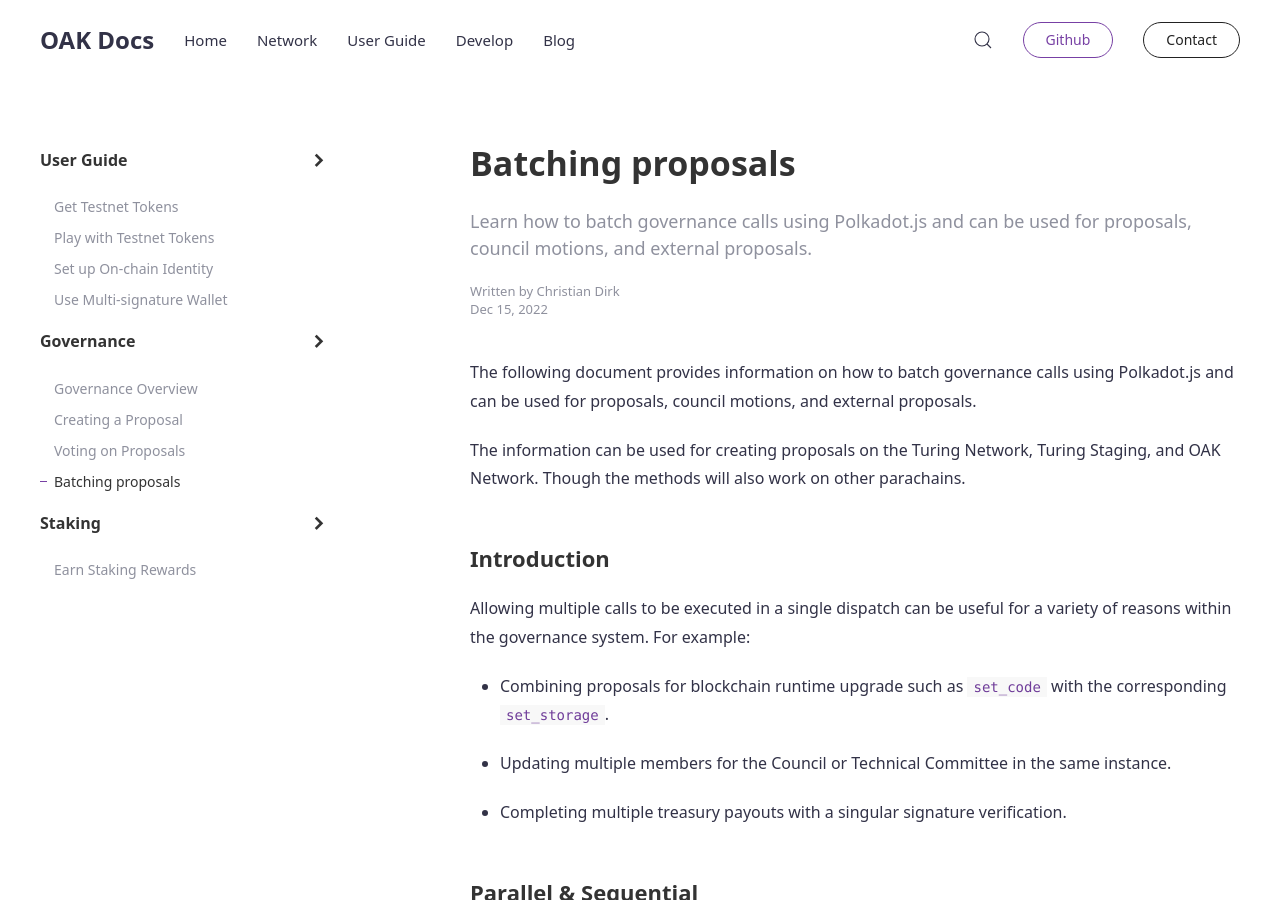
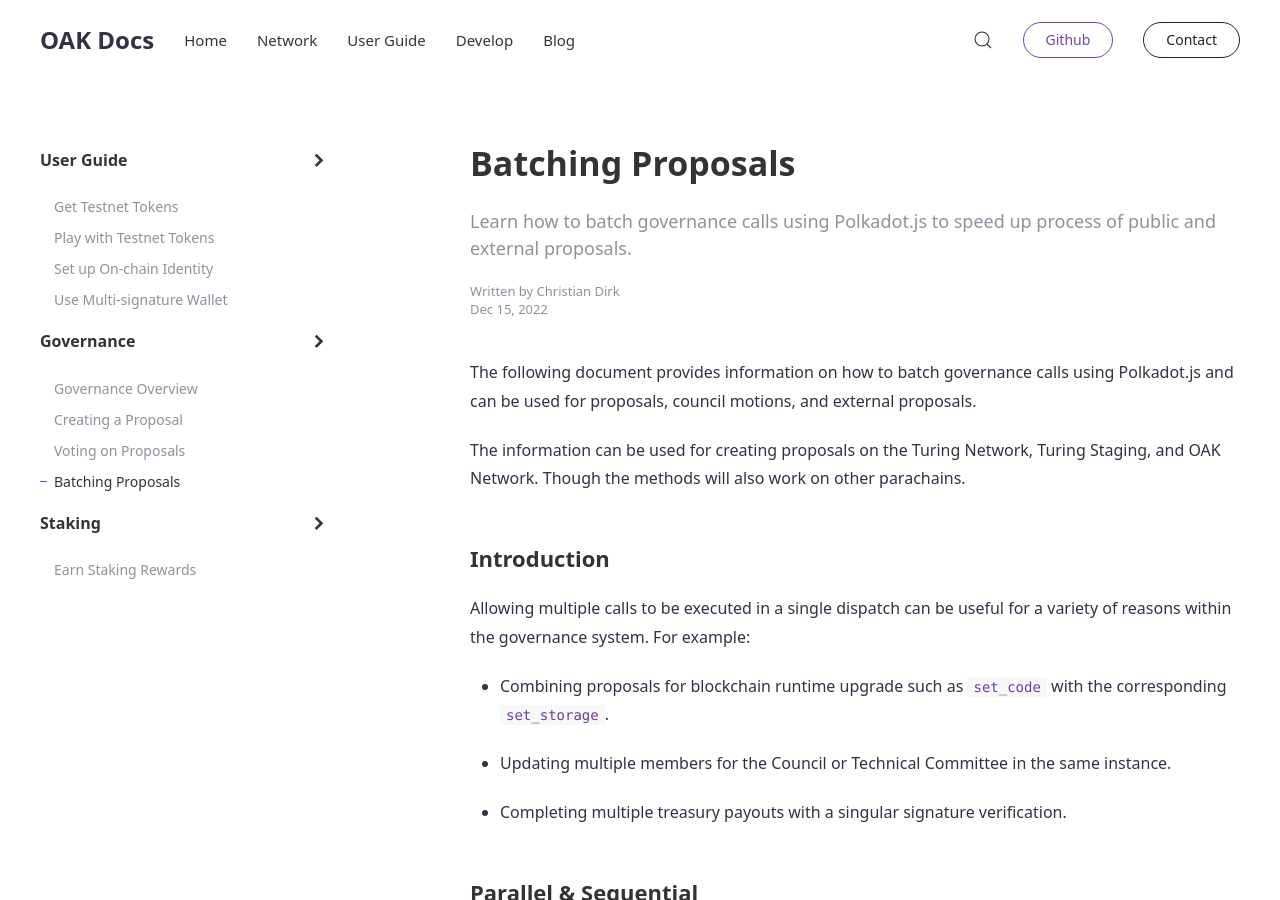
Before and after one commit to AvaProtocol/OAK-docs, a Jekyll site: the page built from _docs/governance-batching-proposals.md, in a window 1280 px wide and 900 px high. Built offline with Jekyll 4.4.1, drawn with Linux system fonts in a browser that asks for light colours.

Commit message:
Update title caps for Batching Protocols page

```diff
--- a/_docs/governance-batching-proposals.md
+++ b/_docs/governance-batching-proposals.md
@@ -1,6 +1,6 @@
 ---
-title: Batching proposals
-subtitle: Learn how to batch governance calls using Polkadot.js and can be used for proposals, council motions, and external proposals.
+title: Batching Proposals
+subtitle: Learn how to batch governance calls using Polkadot.js to speed up process of public and external proposals.
 author: christian
 tags: [governance]
 ---
```
